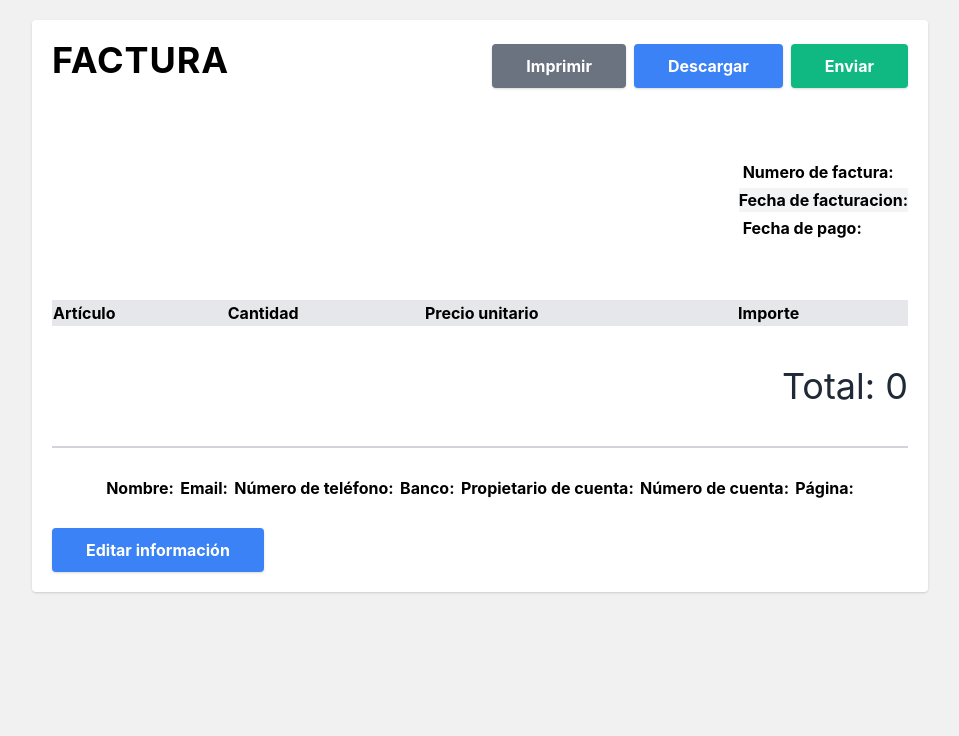
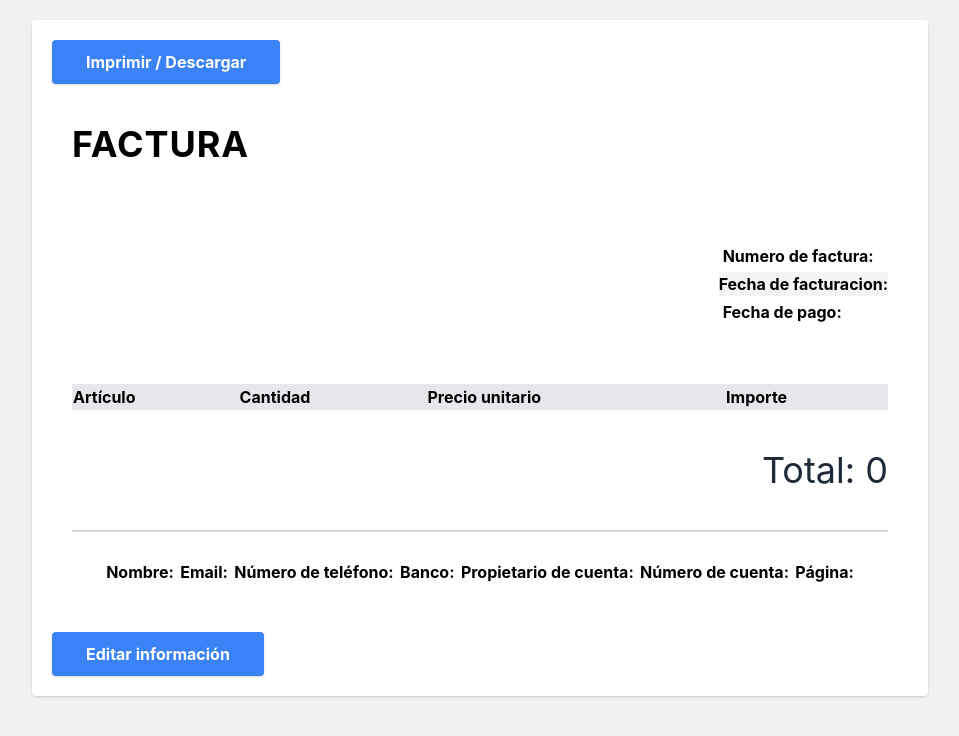
Before and after one commit to WillRos06/Invoicer_appLAA, a React (Create React App) app: page / in a window 1280 px wide. Both pictures are taken after a click on the button "Ver factura". Shown: the top 736 px of the page, without its empty margins (160-1119 px from the left). Built offline with nearby package versions, Linux system fonts and the light colour scheme.

Commit message:
This commit add details and print/download button

```diff
--- a/package.json
+++ b/package.json
@@ -10,6 +10,7 @@
     "react-dom": "^18.2.0",
     "react-icons": "^4.11.0",
     "react-scripts": "5.0.1",
+    "react-to-print": "^2.14.15",
     "uuid": "^9.0.1",
     "web-vitals": "^2.1.4"
   },
--- a/src/App.js
+++ b/src/App.js
@@ -1,4 +1,4 @@
-import { useState } from "react"
+import { useRef, useState } from "react"
 import Footer from "./components/Footer"
 import Notes from "./components/Notes"
 import Table from "./components/Table"
@@ -7,6 +7,7 @@ import MainDetails from "./components/MainDetails"
 import ClientDetails from "./components/ClientDetails"
 import Dates from "./components/Dates"
 import TableForm from "./components/TableForm"
+import ReactToPrint from "react-to-print"
 
 function App() {
   const [showInvoice, setShowInvoice] = useState(false)
@@ -29,7 +30,7 @@ function App() {
   const [amount, setAmount] = useState("")
   const [list, setList] = useState([])
   const [total, setTotal] = useState(0)
-
+  const componentRef = useRef()
   const handleprint = () => {
     window.print()
   }
@@ -38,8 +39,11 @@ function App() {
       {/* name, address, ema  il, phone, bank name, bank account number, website client name,
      client address, inoice number, invoice date, due date, notes*/}
       <main className="m-5 p-5 md:max-w-xl md:mx-auto lg:max-w-2xl xl:max-w-4xl bg-white rounded shadow">
+        <ReactToPrint trigger={() => <button className="bg-blue-500 mb-5 text-white font-bold py-2 px-8 rounded shadow border-2 border-blue-500 hover:bg-transparent hover:text-blue-500 transition-all duration-300">Imprimir / Descargar</button>}
+          content={() => componentRef.current} />
         {showInvoice ?
-          <div>
+          <>
+            <div ref={componentRef} className="p-5">
               <Head handleprint={handleprint} />
               <MainDetails name={name} address={address} />
               <ClientDetails clientName={clientName} clientAddress={clientAddress} />
@@ -63,10 +67,11 @@ function App() {
                 bankAccount={bankAccount}
                 bankName={bankName}
               />
+
+            </div>
             <button onClick={() => setShowInvoice(false)} className="mt-5 bg-blue-500 text-white font-bold py-2 px-8 rounded shadow border-2 border-blue-500 hover:bg-transparent hover:text-blue-500 transition-all duration-300">
               Editar información
-            </button>
-          </div> : (
+            </button></> : (
             <>
               <div className="flex flex-col justify-center">
                 <article className="md:grid grid-cols-2 gap-10">
--- a/src/components/Head.js
+++ b/src/components/Head.js
@@ -7,13 +7,15 @@ export default function Head({ handleprint }) {
         <div>
           <h1 className="font-bold uppercase tracking-wide text-4xl mb-3">Factura</h1>
         </div>
+        {/*
         <div>
           <ul className="flex items-center justify-between flex-wrap">
             <li><button onClick={handleprint} className="bg-gray-500 text-white font-bold py-2 px-8 rounded shadow border-2 border-gray-500 hover:bg-transparent hover:text-gray-500 transition-all duration-300">Imprimir</button></li>
             <li className='mx-2'><button className="bg-blue-500 text-white font-bold py-2 px-8 rounded shadow border-2 border-blue-500 hover:bg-transparent hover:text-blue-500 transition-all duration-300">Descargar</button></li>
             <li><button className="bg-green-500 text-white font-bold py-2 px-8 rounded shadow border-2 border-green-500 hover:bg-transparent hover:text-green-500 transition-all duration-300">Enviar</button></li>
           </ul>
-        </div>
+         </div>
+         */}
       </header>
     </>
   )
```
Also changed, not shown: 1 other file (tests, documents, lock files or other folders). Lines whose indentation alone changed are shown as unchanged.
